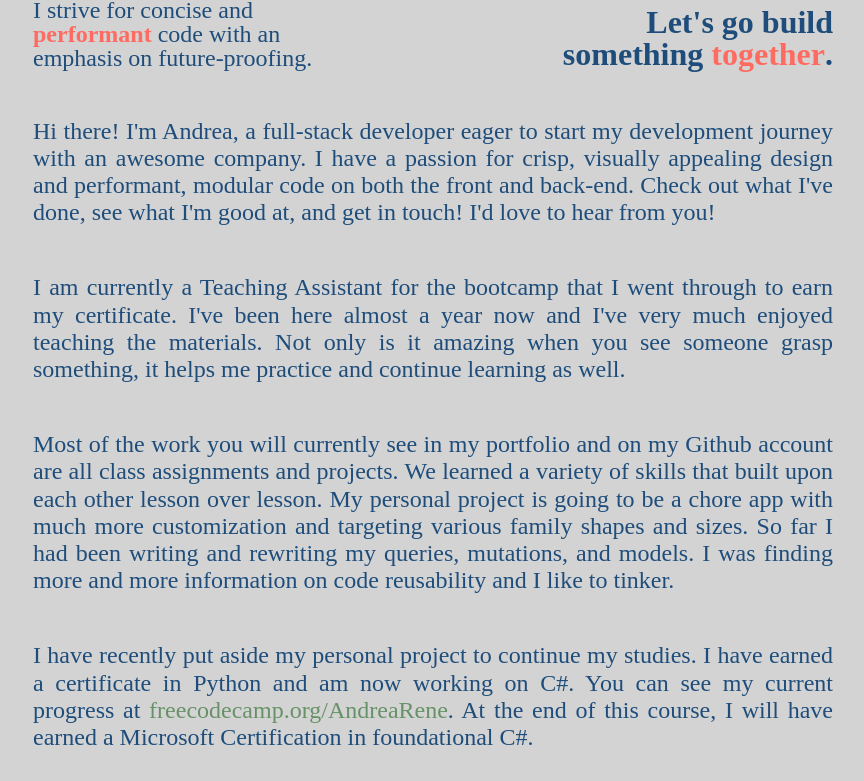
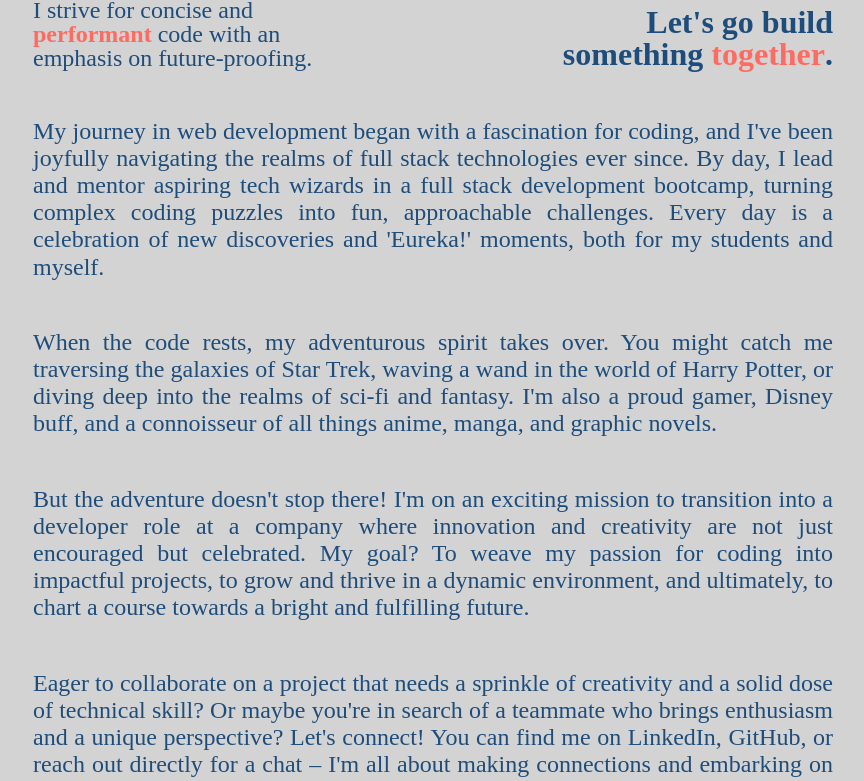
Before and after one commit to AndreaRene/AndreaRene, a React (Create React App) app: page / in a window 1280 px wide. Shown: the part 290-1071 px from the top of the page, without its empty margins (207-1071 px from the left). Built offline with nearby package versions, Linux system fonts and the light colour scheme.

Commit message:
a bit of work on the paragraphs in the deployed site

```diff
--- a/src/components/About.js
+++ b/src/components/About.js
@@ -26,15 +26,16 @@ const About = () => {
 
             <aside>
                 <p className='info'>
-                    Hi there!  I'm Andrea, a full-stack developer eager to start my development journey with an awesome company. I have a passion for crisp, visually appealing design and performant, modular code on both the front and back-end. Check out what I've done, see what I'm good at, and get in touch! I'd love to hear from you!
+                    My journey in web development began with a fascination for coding, and I've been joyfully navigating the realms of full stack technologies ever since. By day, I lead and mentor aspiring tech wizards in a full stack development bootcamp, turning complex coding puzzles into fun, approachable challenges. Every day is a celebration of new discoveries and 'Eureka!' moments, both for my students and myself.
                 </p>
                 <p className='info'>
-                    I am currently a Teaching Assistant for the bootcamp that I went through to earn my certificate. I've been here almost a year now and I've very much enjoyed teaching the materials. Not only is it amazing when you see someone grasp something, it helps me practice and continue learning as well.
+                    When the code rests, my adventurous spirit takes over. You might catch me traversing the galaxies of Star Trek, waving a wand in the world of Harry Potter, or diving deep into the realms of sci-fi and fantasy. I'm also a proud gamer, Disney buff, and a connoisseur of all things anime, manga, and graphic novels.
                 </p>
                 <p className='info'>
-                    Most of the work you will currently see in my portfolio and on my Github account are all class assignments and projects. We learned a variety of skills that built upon each other lesson over lesson. My personal project is going to be a chore app with much more customization and targeting various family shapes and sizes. So far I had been writing and rewriting my queries, mutations, and models. I was finding more and more information on code reusability and I like to tinker.
-                    </p>
-                    <p className='info'>I have recently put aside my personal project to continue my studies. I have earned a certificate in Python and am now working on C#. You can see my current progress at <a href='https://www.freecodecamp.org/AndreaRene' className='aboutLink'>freecodecamp.org/AndreaRene</a>. At the end of this course, I will have earned a Microsoft Certification in foundational C#.
+                    But the adventure doesn't stop there! I'm on an exciting mission to transition into a developer role at a company where innovation and creativity are not just encouraged but celebrated. My goal? To weave my passion for coding into impactful projects, to grow and thrive in a dynamic environment, and ultimately, to chart a course towards a bright and fulfilling future.
+                </p>
+                <p className='info'>
+                    Eager to collaborate on a project that needs a sprinkle of creativity and a solid dose of technical skill? Or maybe you're in search of a teammate who brings enthusiasm and a unique perspective? Let's connect! You can find me on LinkedIn, GitHub, or reach out directly for a chat – I'm all about making connections and embarking on new tech adventures!
                 </p>
                 <p className='info'>
                 </p>
```
Also changed, not shown: src/assets/UTCert.png (added), 1 other file (tests, documents, lock files or other folders).
